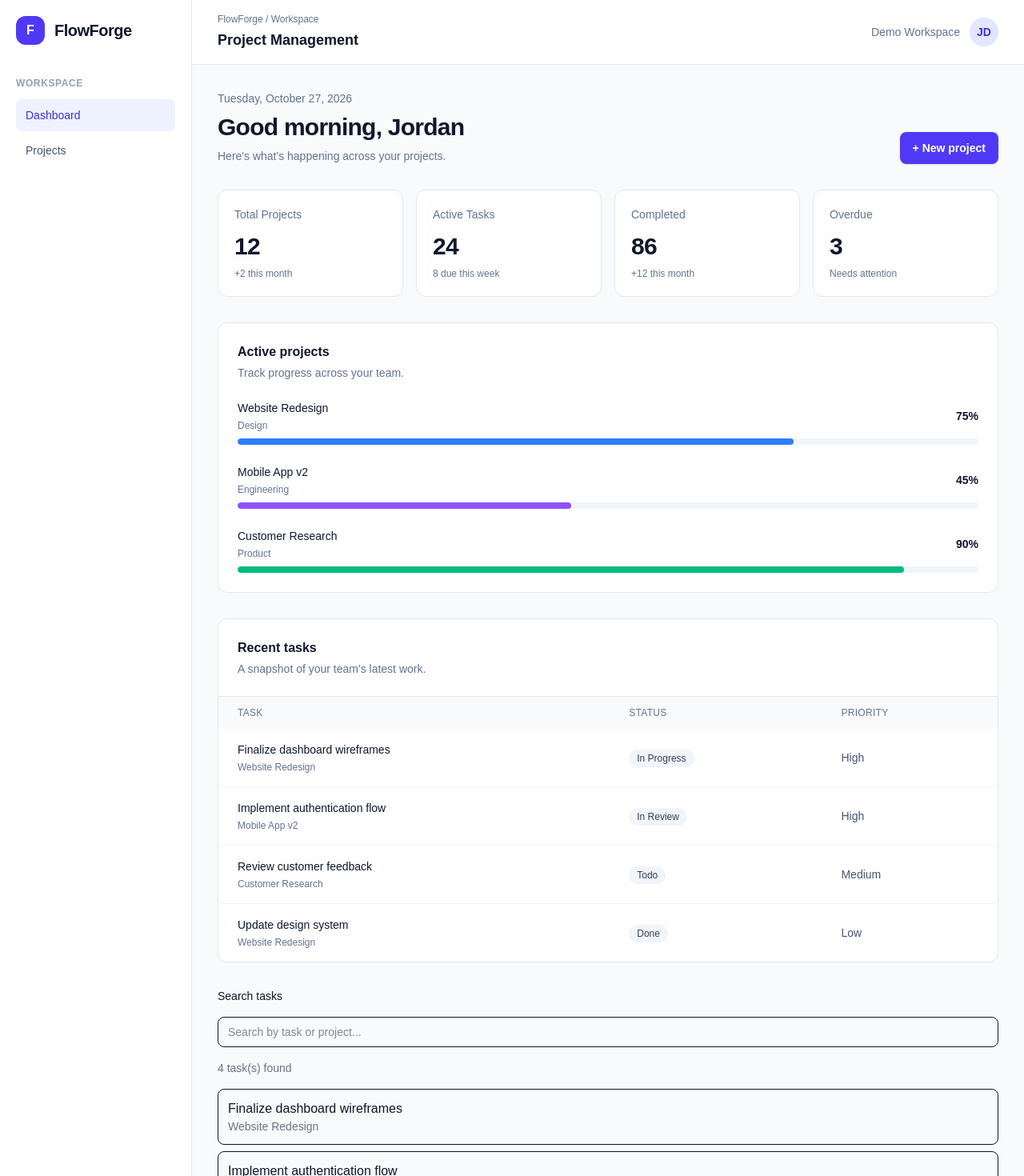
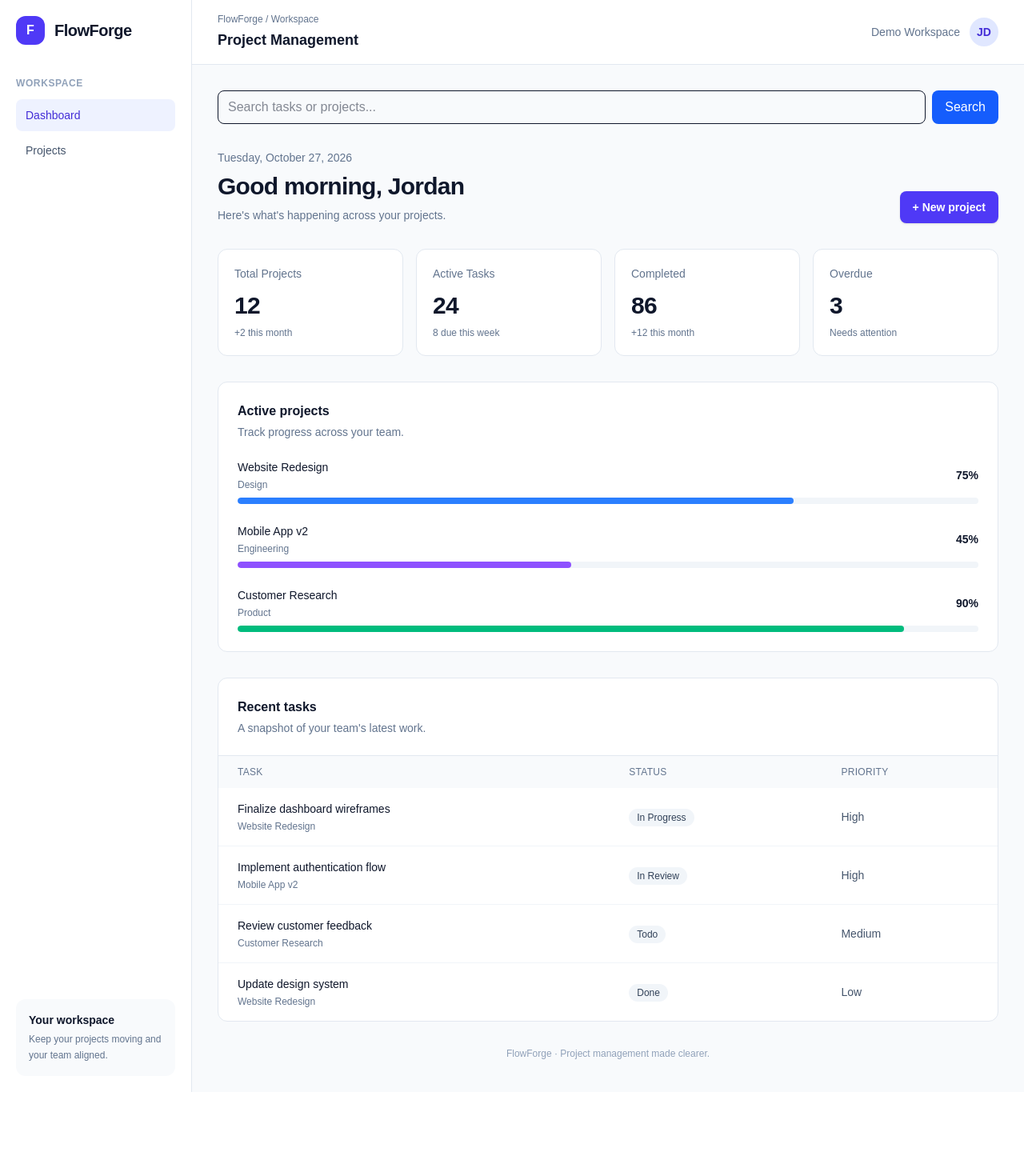
Before and after one commit to saini2sach/flowforge, a Next.js app: page /dashboard in a window 1280 px wide. Shown: the top 1470 px of the page at 80% size. After the commit the page ends 1365 px from the top, so only its background shows below. Built offline with nearby package versions, Linux system fonts and the light colour scheme.

Commit message:
feat: add URL-driven dashboard search

```diff
--- a/src/app/(workspace)/dashboard/page.tsx
+++ b/src/app/(workspace)/dashboard/page.tsx
@@ -6,7 +6,17 @@ import {
 
 import TaskSearch from "@/components/dashboard/task-search";
 
-export default async function DashboardPage() {
+
+type DashboardPageProps = {
+  searchParams: Promise<{
+    search?: string;
+  }>;
+};
+
+export default async function DashboardPage({
+  searchParams,
+}: DashboardPageProps) {
+  const { search = "" } = await searchParams;
 
   const [projects, tasks, stats] = await Promise.all([
     getProjects(),
@@ -14,8 +24,20 @@ export default async function DashboardPage() {
     getDashboardStats(),
   ]);
 
+  const normalizedSearch = search.trim().toLowerCase();
+
+  const filteredTasks = normalizedSearch
+    ? tasks.filter(
+      (task) =>
+        task.title.toLowerCase().includes(normalizedSearch) ||
+        task.project.toLowerCase().includes(normalizedSearch),
+    )
+    : tasks;
+
+
   return (
     <main className="mx-auto max-w-7xl space-y-8 p-5 md:p-8">
+      <TaskSearch />
       <div className="flex flex-wrap items-end justify-between gap-4">
         <div>
           <p className="text-sm text-slate-500">
@@ -110,7 +132,7 @@ export default async function DashboardPage() {
               </tr>
             </thead>
             <tbody className="divide-y divide-slate-100">
-              {tasks.map((task) => (
+              {filteredTasks.map((task) => (
                 <tr key={task.title} className="hover:bg-slate-50">
                   <td className="px-6 py-4">
                     <p className="font-medium">{task.title}</p>
@@ -133,8 +155,6 @@ export default async function DashboardPage() {
         </div>
       </section>
 
-      <TaskSearch tasks={tasks} />
-
       <footer className="pb-2 text-center text-xs text-slate-400">
         FlowForge · Project management made clearer.
       </footer>
--- a/src/components/dashboard/task-search.tsx
+++ b/src/components/dashboard/task-search.tsx
@@ -1,31 +1,38 @@
 
 "use client";
 
-import { useMemo, useState } from "react";
-import type { TaskSummary } from "@/types/dashboard";
+import { useState } from "react";
+import { useRouter, useSearchParams } from "next/navigation";
 
-type TaskSearchProps = {
-    tasks: TaskSummary[];
-};
+export default function TaskSearch() {
+    const router = useRouter();
+    const searchParams = useSearchParams();
+    const urlSearch = searchParams.get("search") ?? "";
 
-export default function TaskSearch({ tasks }: TaskSearchProps) {
-    const [query, setQuery] = useState("");
+    const [query, setQuery] = useState(urlSearch);
 
-    const filteredTasks = useMemo(() => {
-        const normalizedQuery = query.trim().toLowerCase();
+    function handleSubmit(event: React.FormEvent<HTMLFormElement>) {
+        event.preventDefault();
 
-        if (!normalizedQuery) return tasks;
+        const params = new URLSearchParams(searchParams.toString());
+        const trimmedQuery = query.trim();
 
-        return tasks.filter(
-            (task) =>
-                task.title.toLowerCase().includes(normalizedQuery) ||
-                task.project.toLowerCase().includes(normalizedQuery),
+        if (trimmedQuery) {
+            params.set("search", trimmedQuery);
+        } else {
+            params.delete("search");
+        }
+
+        const queryString = params.toString();
+
+        router.push(
+            queryString ? `/dashboard?${queryString}` : "/dashboard",
         );
-    }, [tasks, query]);
+    }
 
     return (
-        <section className="space-y-4">
-            <label htmlFor="task-search" className="block text-sm font-medium">
+        <form onSubmit={handleSubmit} className="flex gap-2">
+            <label htmlFor="task-search" className="sr-only">
                 Search tasks
             </label>
 
@@ -34,22 +41,16 @@ export default function TaskSearch({ tasks }: TaskSearchProps) {
                 type="search"
                 value={query}
                 onChange={(event) => setQuery(event.target.value)}
-                placeholder="Search by task or project..."
-                className="w-full rounded-lg border px-3 py-2 text-sm"
+                placeholder="Search tasks or projects..."
+                className="min-w-0 flex-1 rounded-lg border px-3 py-2"
             />
 
-            <p className="text-sm text-gray-500" aria-live="polite">
-                {filteredTasks.length} task(s) found
-            </p>
-
-            <ul className="space-y-2">
-                {filteredTasks.map((task) => (
-                    <li key={`${task.project}-${task.title}`} className="rounded-lg border p-3">
-                        <p className="font-medium">{task.title}</p>
-                        <p className="text-sm text-gray-500">{task.project}</p>
-                    </li>
-                ))}
-            </ul>
-        </section>
+            <button
+                type="submit"
+                className="rounded-lg bg-blue-600 px-4 py-2 text-white"
+            >
+                Search
+            </button>
+        </form>
     );
 }
```
